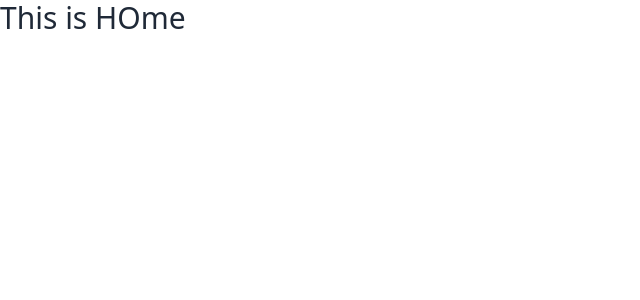
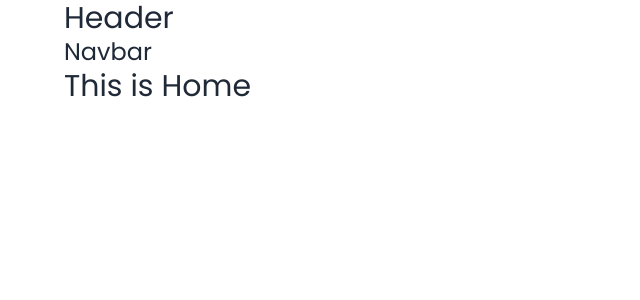
Before and after one commit to anfal11/news-website-auth, a React (Vite) app: page / in a window 1280 px wide. Shown: the top 300 px of the page, without its empty margins (0-640 px from the left). Built offline with nearby package versions, Linux system fonts and the light colour scheme.

Commit message:
layout of home page created

```diff
--- a/src/Layout/Root.jsx
+++ b/src/Layout/Root.jsx
@@ -2,7 +2,7 @@ import { Outlet } from "react-router-dom";
 
 const Root = () => {
     return (
-        <div>
+        <div className="max-w-6xl mx-auto font-poppins">
             <Outlet></Outlet>
         </div>
     );
--- a/src/Pages/Home/Home.jsx
+++ b/src/Pages/Home/Home.jsx
@@ -1,7 +1,12 @@
+import Header from "../Shared/Header/Header";
+import Navbar from "../Shared/Navbar/Navbar";
+
 const Home = () => {
     return (
         <div>
-            <h2 className="text-3xl"> This is HOme </h2>
+        <Header></Header>
+        <Navbar></Navbar>
+            <h2 className="text-3xl font-poppins"> This is Home </h2>
         </div>
     );
 };
--- /dev/null
+++ b/src/Pages/Shared/Header/Header.jsx
@@ -0,0 +1,10 @@
+
+const Header = () => {
+    return (
+        <div>
+            <h2 className="text-3xl font-poppins"> Header</h2>
+        </div>
+    );
+};
+
+export default Header;
--- /dev/null
+++ b/src/Pages/Shared/LeftSideNav/LeftSideNav.jsx
@@ -0,0 +1,9 @@
+const LeftSideNav = () => {
+    return (
+        <div>
+            <h1 className="text-2xl">left side</h1>
+        </div>
+    );
+};
+
+export default LeftSideNav;
--- /dev/null
+++ b/src/Pages/Shared/Navbar/Navbar.jsx
@@ -0,0 +1,9 @@
+const Navbar = () => {
+    return (
+        <div>
+            <h2 className="text-2xl font-poppins">Navbar</h2>
+        </div>
+    );
+};
+
+export default Navbar;
--- /dev/null
+++ b/src/Pages/Shared/RightSideNav/RightSideNav.jsx
@@ -0,0 +1,9 @@
+const RightSideNav = () => {
+    return (
+        <div>
+            <h1 className="text-2xl">right side</h1>
+        </div>
+    );
+};
+
+export default RightSideNav;
--- a/src/index.css
+++ b/src/index.css
@@ -1,3 +1,5 @@
+@import url('https://fonts.googleapis.com/css2?family=Poppins:wght@400;500;600;700;800&display=swap');
+
 @tailwind base;
 @tailwind components;
 @tailwind utilities;
--- a/tailwind.config.js
+++ b/tailwind.config.js
@@ -5,7 +5,11 @@ export default {
     "./src/**/*.{js,ts,jsx,tsx}",
   ],
   theme: {
-    extend: {},
+    extend: {
+     fontFamily: {
+        poppins: "'Poppins', 'sans-serif'",
+      }
+    },
   },
   plugins: [require("daisyui")],
 }
```
